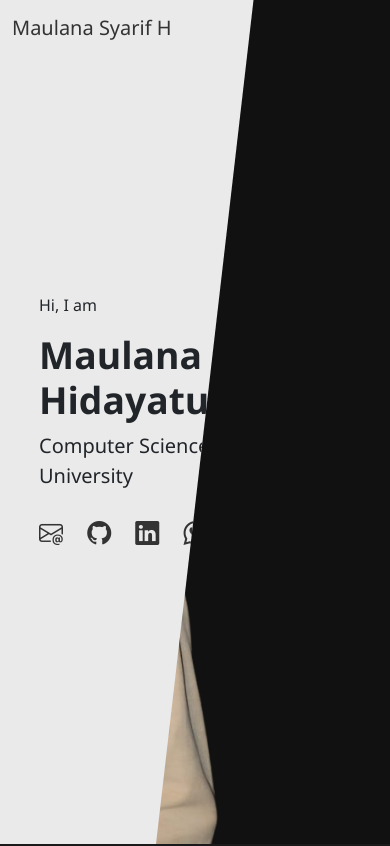
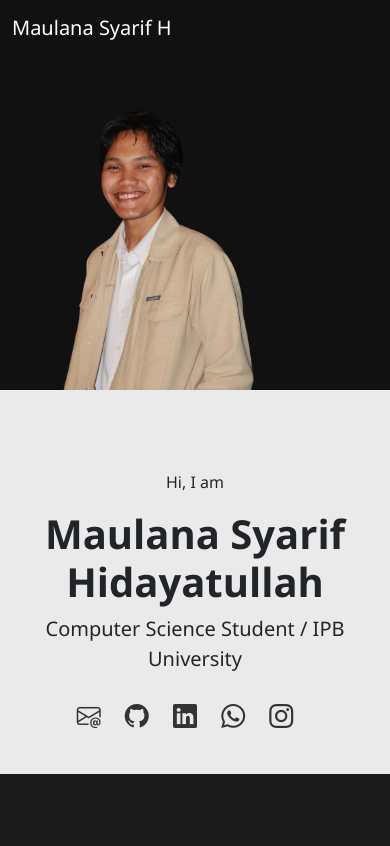
Before and after one commit to m4ulanaash/MaulanaSyairifH.io, a plain HTML site: page index.html in a window 390 px wide. Shown: the top 846 px of the page. Drawn offline with nearby package versions, Linux system fonts and the light colour scheme.

Commit message:
penyesuaian tampilan  di Mobile

```diff
--- a/style.css
+++ b/style.css
@@ -114,33 +114,30 @@ body {
 
 .it-berries-section {
   background-color: #1a1a1a; /* Warna latar hitam pekat */
-    color: #cccccc;            /* Warna teks abu-abu terang */
+  color: #cccccc; /* Warna teks abu-abu terang */
   padding: 100px 0;
-    position: relative;         /* Penting untuk posisi logo background */
-    overflow: hidden;           /* Mencegah logo keluar dan membuat scrollbar */
+  position: relative; /* Penting untuk posisi logo background */
+  overflow: hidden; /* Mencegah logo keluar dan membuat scrollbar */
 }
 
 .it-berries-section h2 {
-    color: var(--light-text);   /* Warna judul putih */
+  color: var(--light-text); /* Warna judul putih */
   margin-bottom: 1rem;
 }
 
-
 /* Membuat garis vertikal di sebelah kiri "READ MORE" */
 .read-more-link::before {
-    content: '';                /* Wajib ada untuk pseudo-element */
+  content: ""; /* Wajib ada untuk pseudo-element */
   display: block;
   width: 2px;
-    height: 1em;                /* Tinggi sama dengan tinggi teks */
+  height: 1em; /* Tinggi sama dengan tinggi teks */
   background-color: var(--light-text);
-    margin-right: 15px;         /* Jarak antara garis dan teks */
+  margin-right: 15px; /* Jarak antara garis dan teks */
 }
 
 .read-more-link:hover {
   color: #aaaaaa; /* Warna saat mouse hover */
 }
-
-
 
 /* Section Bawah Hero */
 main section {
@@ -169,3 +166,76 @@ main section {
   color: white;
   padding: 60px 20px;
 }
+/* ======================================================= */
+/* ATURAN UNTUK DESAIN RESPONSIF (MOBILE)         */
+/* ======================================================= */
+@media (max-width: 991.98px) {
+  /* --- Perbaikan Navbar --- */
+  /* Saat di mobile, navbar biasanya punya 1 warna latar,
+       jadi kita samakan warna semua teksnya agar terbaca */
+  .navbar {
+    background-color: var(--dark-bg) !important;
+  }
+  .navbar-brand,
+  .nav-link {
+    color: var(--light-text) !important;
+  }
+  .nav-link.btn {
+    margin-top: 10px;
+    width: fit-content;
+  }
+
+  /* --- Perbaikan Hero Section --- */
+  .hero-container {
+    min-height: auto;
+  }
+
+  /* Hilangkan potongan diagonal di mobile */
+  .hero-foreground {
+    clip-path: none;
+    min-height: auto;
+    padding: 80px 20px 40px 20px; /* Atur jarak baru */
+  }
+
+  /* Posisikan teks di tengah */
+  .hero-text-content {
+    padding-left: 0;
+    text-align: center;
+  }
+  .social-icons {
+    justify-content: center;
+  }
+  h1.display-3 {
+    font-size: 2.5rem; /* Perkecil ukuran judul utama */
+  }
+
+  /* Atur ulang posisi foto di bawah teks */
+  .hero-background {
+    position: relative; /* Bukan lagi absolut */
+    height: auto;
+    padding: 0;
+    justify-content: center;
+  }
+  .hero-background img {
+    height: auto;
+    width: 70%; /* Lebar foto 70% dari layar HP */
+    max-width: 350px; /* Batas maksimal lebar foto */
+    margin-top: -20px; /* Sedikit naik agar menyatu */
+    z-index: 3;
+    position: relative;
+  }
+
+  /* --- Perbaikan Section IT Berries --- */
+  .it-berries-section .background-logo {
+    display: none; /* Sembunyikan tulisan "IT" besar karena akan mengganggu */
+  }
+  .it-berries-section .text-center {
+    text-align: left !important; /* Kembalikan ke rata kiri jika perlu */
+  }
+
+  /* Beri jarak standar untuk semua section */
+  main section {
+    padding-top: 60px;
+    padding-bottom: 60px;
+  }
+}
```
Lines whose indentation alone changed are shown as unchanged.
